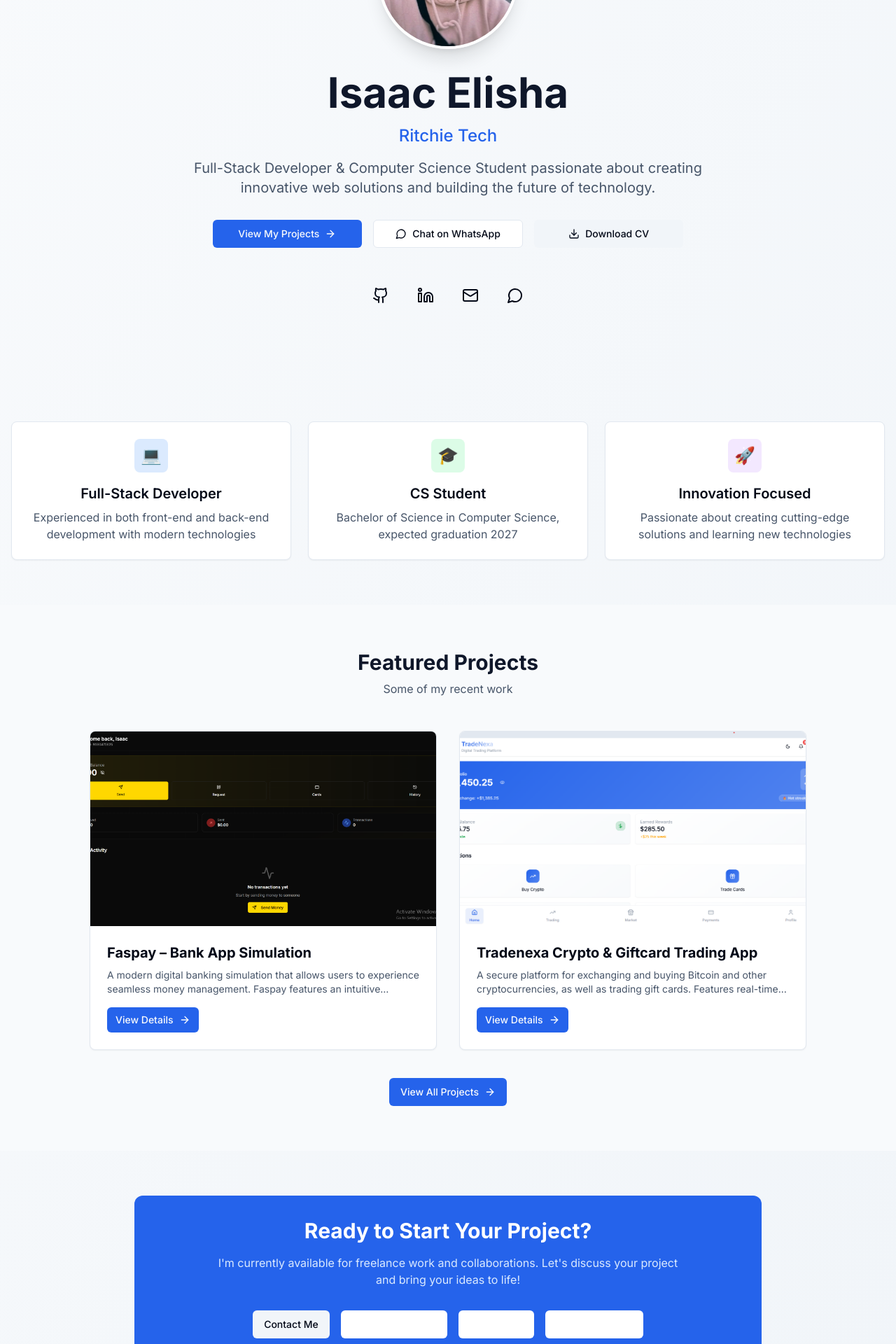
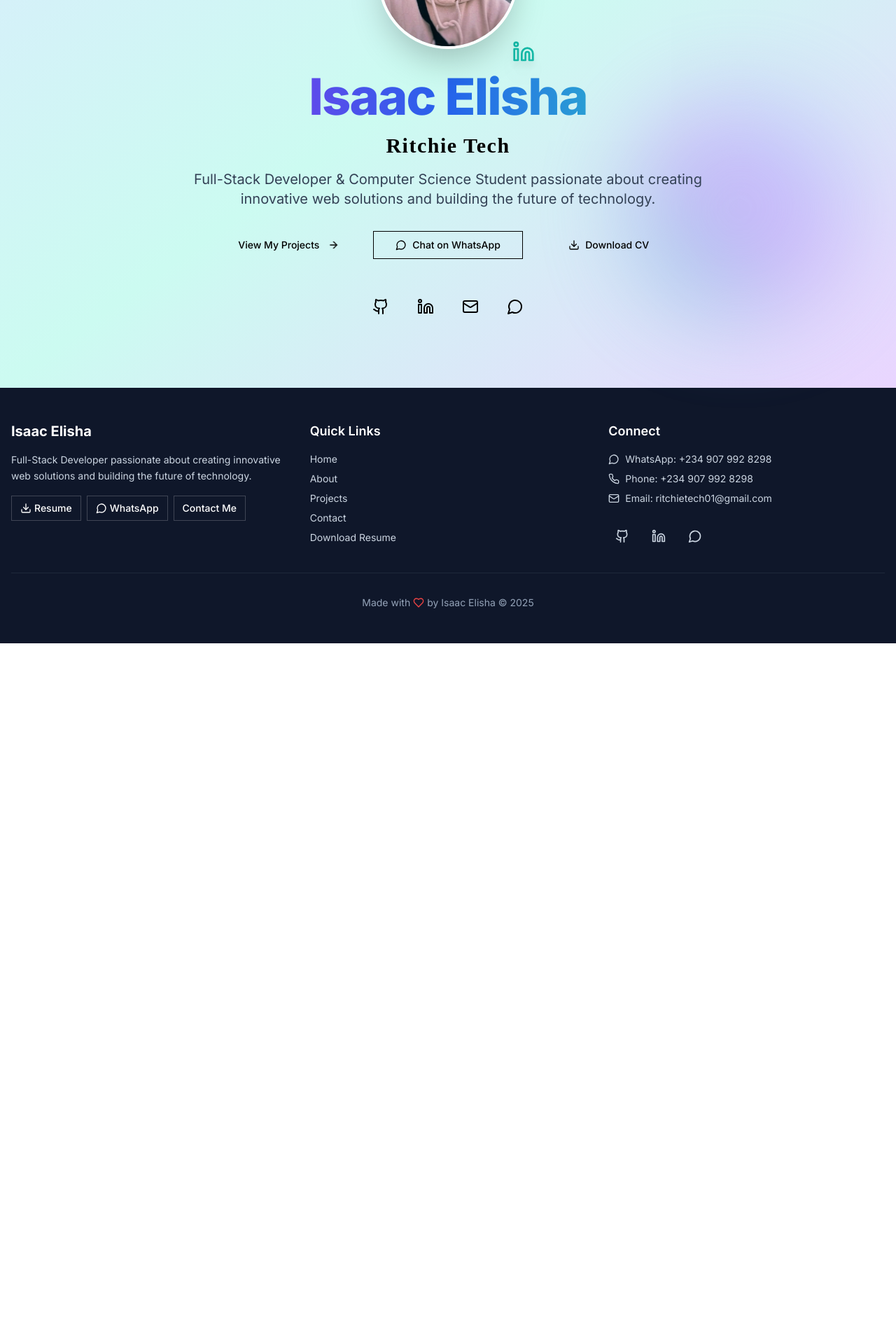
Before and after one commit to RITCHIEMEDIA/Ritchie-tech, a Next.js app: page / in a window 1280 px wide. Shown: the part 440-2360 px from the top of the page at 70% size. After the commit the page ends 1359 px from the top, so only its background shows below. Built offline with nearby package versions, Linux system fonts and the light colour scheme.

Commit message:
Enhance hero section: glassmorphism, gradient, vibrant typography, and smooth animation for portfolio appeal. Add global animation helpers.

```diff
--- a/app/globals.css
+++ b/app/globals.css
@@ -2,58 +2,35 @@
 @tailwind components;
 @tailwind utilities;
 
-@layer base {
-  :root {
-    --background: 0 0% 100%;
-    --foreground: 222.2 84% 4.9%;
-    --card: 0 0% 100%;
-    --card-foreground: 222.2 84% 4.9%;
-    --popover: 0 0% 100%;
-    --popover-foreground: 222.2 84% 4.9%;
-    --primary: 221.2 83.2% 53.3%;
-    --primary-foreground: 210 40% 98%;
-    --secondary: 210 40% 96%;
-    --secondary-foreground: 222.2 84% 4.9%;
-    --muted: 210 40% 96%;
-    --muted-foreground: 215.4 16.3% 46.9%;
-    --accent: 210 40% 96%;
-    --accent-foreground: 222.2 84% 4.9%;
-    --destructive: 0 84.2% 60.2%;
-    --destructive-foreground: 210 40% 98%;
-    --border: 214.3 31.8% 91.4%;
-    --input: 214.3 31.8% 91.4%;
-    --ring: 221.2 83.2% 53.3%;
-    --radius: 0.5rem;
+/* ...existing CSS... */
+
+@layer components {
+  .animate-fade-in {
+    animation: fadeInUp 1s cubic-bezier(0.16, 1, 0.3, 1) 0s both;
+  }
+  .animate-bounce-x {
+    animation: bounceX 1.3s infinite;
+  }
+  .animate-float {
+    animation: floatY 4s ease-in-out infinite alternate;
   }
 
-  .dark {
-    --background: 222.2 84% 4.9%;
-    --foreground: 210 40% 98%;
-    --card: 222.2 84% 4.9%;
-    --card-foreground: 210 40% 98%;
-    --popover: 222.2 84% 4.9%;
-    --popover-foreground: 210 40% 98%;
-    --primary: 217.2 91.2% 59.8%;
-    --primary-foreground: 222.2 84% 4.9%;
-    --secondary: 217.2 32.6% 17.5%;
-    --secondary-foreground: 210 40% 98%;
-    --muted: 217.2 32.6% 17.5%;
-    --muted-foreground: 215 20.2% 65.1%;
-    --accent: 217.2 32.6% 17.5%;
-    --accent-foreground: 210 40% 98%;
-    --destructive: 0 62.8% 30.6%;
-    --destructive-foreground: 210 40% 98%;
-    --border: 217.2 32.6% 17.5%;
-    --input: 217.2 32.6% 17.5%;
-    --ring: 224.3 76.3% 94.1%;
+  @keyframes fadeInUp {
+    0% {
+      opacity: 0;
+      transform: translateY(20px);
+    }
+    100% {
+      opacity: 1;
+      transform: translateY(0);
+    }
+  }
+  @keyframes bounceX {
+    0%, 100% { transform: translateX(0);}
+    50% { transform: translateX(5px);}
+  }
+  @keyframes floatY {
+    0% { transform: translateY(0);}
+    100% { transform: translateY(14px);}
   }
 }
-
-@layer base {
-  * {
-    @apply border-border;
-  }
-  body {
-    @apply bg-background text-foreground;
-  }
-}
--- a/app/page.tsx
+++ b/app/page.tsx
@@ -13,61 +13,72 @@ export default function Home() {
 
   // WhatsApp number
   const whatsappNumber = "2349079928298"
-
   // Resume path
   const resumePath = "/resume/isaac-Elisha-Resume.pdf"
-
   // WhatsApp message - using correct WhatsApp URL format
-  const whatsappMessage = encodeURIComponent(
-    "Hello Isaac! I'm interested in learning more about your work and potentially collaborating on a project.",
-  )
+  const whatsappMessage = encodeURIComponent("Hello Isaac! I'm interested in learning more about your work and potentially collaborating on a project.")
   const whatsappUrl = `https://wa.me/${whatsappNumber}?text=${whatsappMessage}`
 
   useEffect(() => {
-    // Load featured projects on client side
     const projects = getFeaturedProjects()
     setFeaturedProjects(projects)
   }, [])
 
   return (
-    <div className="min-h-screen bg-gradient-to-br from-slate-50 to-slate-100 dark:from-slate-900 dark:to-slate-800">
+    <div className="min-h-screen relative bg-gradient-to-br from-blue-100 via-teal-100 to-purple-200 dark:from-slate-900 dark:via-blue-900 dark:to-purple-900 transition-all duration-700">
+      {/* Animated floating gradient bulbs */}
+      <div className="absolute left-12 top-12 w-56 h-56 blur-2xl rounded-full bg-gradient-to-br from-purple-400 via-blue-400 to-teal-300 opacity-40 animate-pulse"></div>
+      <div className="absolute right-16 bottom-24 w-80 h-80 blur-3xl rounded-full bg-gradient-to-tr from-teal-400 via-purple-400 to-blue-300 opacity-30 animate-pulse delay-700"></div>
+
       {/* Hero Section */}
-      <section className="container mx-auto px-4 py-16 md:py-24">
-        <div className="flex flex-col items-center text-center space-y-8">
-          <div className="relative">
+      <section className="container relative mx-auto px-4 py-24 flex flex-col items-center text-center space-y-8 z-10">
+        <div className="relative flex items-center justify-center">
+          {/* Glassmorphism circle */}
+          <div className="absolute inset-0 w-52 h-52 bg-white/30 dark:bg-white/20 rounded-full shadow-xl backdrop-blur-3xl border-4 border-white/10"></div>
+          {/* Profile Image */}
           <Image
             src="/images/ritchie.jpg"
             alt="Isaac Elisha Profile"
             width={200}
             height={200}
-              className="rounded-full border-4 border-white shadow-xl object-cover"
+            className="rounded-full border-4 border-white shadow-2xl object-cover z-10 animate-fade-in"
             priority
           />
+          {/* Floating social icons */}
+          <div className="absolute -top-6 -left-6 animate-bounce">
+            <Github className="text-blue-600 dark:text-white w-8 h-8 drop-shadow-xl" />
+          </div>
+          <div className="absolute -bottom-6 -right-6 animate-bounce delay-1000">
+            <Linkedin className="text-teal-500 dark:text-white w-8 h-8 drop-shadow-xl" />
+          </div>
         </div>
 
         <div className="space-y-4 max-w-3xl">
-            <h1 className="text-4xl md:text-6xl font-bold text-slate-900 dark:text-white">Isaac Elisha</h1>
-            <p className="text-xl md:text-2xl text-blue-600 dark:text-blue-400 font-medium">Ritchie Tech</p>
-            <p className="text-lg md:text-xl text-slate-600 dark:text-slate-300 leading-relaxed">
-              Full-Stack Developer & Computer Science Student passionate about creating innovative web solutions and
-              building the future of technology.
+          <h1 className="text-6xl md:text-7xl font-extrabold tracking-tight bg-gradient-to-r from-purple-600 via-blue-600 to-teal-400 bg-clip-text text-transparent animate-fade-in">
+            Isaac Elisha
+          </h1>
+          <p className="text-3xl font-bold tracking-wider text-gradient dark:text-blue-400 animate-fade-in delay-300 [font-family:'Saira',cursive]">
+            Ritchie Tech
+          </p>
+          <p className="text-lg md:text-xl text-slate-700 dark:text-slate-300 leading-relaxed animate-fade-in delay-500">
+            Full-Stack Developer & Computer Science Student passionate about creating innovative web solutions and building the future of technology.
           </p>
         </div>
 
-          <div className="flex flex-col sm:flex-row gap-4 w-full max-w-2xl">
-            <Button asChild className="flex-1">
+        <div className="flex flex-col sm:flex-row gap-4 w-full max-w-2xl justify-center animate-fade-in delay-700">
+          <Button asChild className="flex-1 transition-all duration-200 hover:scale-105 hover:ring-4 hover:ring-blue-300">
             <Link href="/projects">
               View My Projects
-                <ArrowRight className="ml-2 h-4 w-4" />
+              <ArrowRight className="ml-2 h-4 w-4 animate-bounce-x" />
             </Link>
           </Button>
-            <Button variant="outline" asChild className="flex-1">
+          <Button variant="outline" asChild className="flex-1 transition-all duration-200 hover:scale-105 hover:bg-gradient-to-r hover:from-blue-100 hover:to-teal-100">
             <Link href={whatsappUrl} target="_blank">
               <MessageCircle className="mr-2 h-4 w-4" />
               Chat on WhatsApp
             </Link>
           </Button>
-            <Button variant="secondary" asChild className="flex-1">
+          <Button variant="secondary" asChild className="flex-1 transition-all duration-200 hover:scale-105 hover:ring-4 hover:ring-purple-300">
             <Link href={resumePath} target="_blank" download="Isaac-Elisha-Resume.pdf">
               <Download className="mr-2 h-4 w-4" />
               Download CV
@@ -75,154 +86,34 @@ export default function Home() {
           </Button>
         </div>
 
-          <div className="flex space-x-6 pt-4">
-            <Button variant="ghost" size="icon" asChild>
+        <div className="flex space-x-6 pt-4 justify-center animate-fade-in delay-1000">
+          <Button variant="ghost" size="icon" asChild className="hover:bg-gradient-to-r hover:from-blue-400 hover:to-teal-200">
             <Link href="https://github.com" target="_blank" rel="noopener noreferrer">
               <Github className="h-6 w-6" />
               <span className="sr-only">GitHub</span>
             </Link>
           </Button>
-            <Button variant="ghost" size="icon" asChild>
+          <Button variant="ghost" size="icon" asChild className="hover:bg-gradient-to-r hover:from-blue-400 hover:to-purple-200">
             <Link href="https://www.linkedin.com/in/isaac-elisha-a1701b371" target="_blank" rel="noopener noreferrer">
               <Linkedin className="h-6 w-6" />
               <span className="sr-only">LinkedIn</span>
             </Link>
           </Button>
-            <Button variant="ghost" size="icon" asChild>
+          <Button variant="ghost" size="icon" asChild className="hover:bg-purple-100 dark:hover:bg-purple-900">
             <Link href="mailto:ritchietch01@gmail.com">
               <Mail className="h-6 w-6" />
               <span className="sr-only">Email</span>
             </Link>
           </Button>
-            <Button variant="ghost" size="icon" asChild>
+          <Button variant="ghost" size="icon" asChild className="hover:bg-teal-100 dark:hover:bg-teal-900">
             <Link href={whatsappUrl} target="_blank" rel="noopener noreferrer">
               <MessageCircle className="h-6 w-6" />
               <span className="sr-only">WhatsApp</span>
             </Link>
           </Button>
         </div>
-        </div>
       </section>
-
-      {/* Quick Overview */}
-      <section className="container mx-auto px-4 py-16">
-        <div className="grid grid-cols-1 md:grid-cols-3 gap-6">
-          <Card className="text-center">
-            <CardContent className="p-6">
-              <div className="w-12 h-12 bg-blue-100 dark:bg-blue-900 rounded-lg flex items-center justify-center mx-auto mb-4">
-                <span className="text-2xl">💻</span>
-              </div>
-              <h3 className="text-xl font-semibold mb-2">Full-Stack Developer</h3>
-              <p className="text-slate-600 dark:text-slate-300">
-                Experienced in both front-end and back-end development with modern technologies
-              </p>
-            </CardContent>
-          </Card>
-
-          <Card className="text-center">
-            <CardContent className="p-6">
-              <div className="w-12 h-12 bg-green-100 dark:bg-green-900 rounded-lg flex items-center justify-center mx-auto mb-4">
-                <span className="text-2xl">🎓</span>
-              </div>
-              <h3 className="text-xl font-semibold mb-2">CS Student</h3>
-              <p className="text-slate-600 dark:text-slate-300">
-                Bachelor of Science in Computer Science, expected graduation 2027
-              </p>
-            </CardContent>
-          </Card>
-
-          <Card className="text-center">
-            <CardContent className="p-6">
-              <div className="w-12 h-12 bg-purple-100 dark:bg-purple-900 rounded-lg flex items-center justify-center mx-auto mb-4">
-                <span className="text-2xl">🚀</span>
-              </div>
-              <h3 className="text-xl font-semibold mb-2">Innovation Focused</h3>
-              <p className="text-slate-600 dark:text-slate-300">
-                Passionate about creating cutting-edge solutions and learning new technologies
-              </p>
-            </CardContent>
-          </Card>
-        </div>
-      </section>
-
-      {/* Featured Projects Preview */}
-      {featuredProjects.length > 0 && (
-        <section className="container mx-auto px-4 py-16 bg-slate-50 dark:bg-slate-800/50">
-          <div className="text-center mb-12">
-            <h2 className="text-3xl font-bold text-slate-900 dark:text-white">Featured Projects</h2>
-            <p className="text-slate-600 dark:text-slate-300 mt-2">Some of my recent work</p>
-          </div>
-
-          <div className="grid grid-cols-1 md:grid-cols-2 gap-8 max-w-5xl mx-auto">
-            {featuredProjects.slice(0, 2).map((project) => (
-              <Card key={project.id} className="overflow-hidden hover:shadow-lg transition-shadow">
-                <div className="aspect-video relative bg-slate-200 dark:bg-slate-700">
-                  <Image
-                    src={project.image || "/images/project-placeholder.jpg"}
-                    alt={project.title}
-                    fill
-                    className="object-cover"
-                    unoptimized
-                  />
-                </div>
-                <CardContent className="p-6">
-                  <h3 className="text-xl font-bold mb-2">{project.title}</h3>
-                  <p className="text-slate-600 dark:text-slate-300 text-sm line-clamp-2 mb-4">{project.description}</p>
-                  <Button asChild size="sm">
-                    <Link href="/projects">
-                      View Details
-                      <ArrowRight className="ml-2 h-4 w-4" />
-                    </Link>
-                  </Button>
-                </CardContent>
-              </Card>
-            ))}
-          </div>
-
-          <div className="text-center mt-10">
-            <Button asChild>
-              <Link href="/projects">
-                View All Projects
-                <ArrowRight className="ml-2 h-4 w-4" />
-              </Link>
-            </Button>
-          </div>
-        </section>
-      )}
-
-      {/* Contact CTA */}
-      <section className="container mx-auto px-4 py-16">
-        <div className="max-w-4xl mx-auto bg-blue-600 dark:bg-blue-700 rounded-xl p-8 text-white text-center">
-          <h2 className="text-3xl font-bold mb-4">Ready to Start Your Project?</h2>
-          <p className="text-blue-100 mb-8 max-w-2xl mx-auto">
-            I'm currently available for freelance work and collaborations. Let's discuss your project and bring your
-            ideas to life!
-          </p>
-          <div className="flex flex-col sm:flex-row gap-4 justify-center">
-            <Button asChild variant="secondary">
-              <Link href="/contact">Contact Me</Link>
-            </Button>
-            <Button asChild variant="outline" className="text- border-white/30 hover:bg-white/10">
-              <Link href={whatsappUrl} target="_blank">
-                <MessageCircle className="mr-2 h-4 w-4" />
-                WhatsApp Me
-              </Link>
-            </Button>
-            <Button asChild variant="outline" className="text-white border-white/30 hover:bg-white/10">
-              <Link href={`tel:+${whatsappNumber}`}>
-                <Phone className="mr-2 h-4 w-4" />
-                Call Me
-              </Link>
-            </Button>
-            <Button asChild variant="outline" className="text-white border-white/30 hover:bg-white/10">
-              <Link href={resumePath} target="_blank" download="Isaac-Elisha-Resume.pdf">
-                <Download className="mr-2 h-4 w-4" />
-                View My CV
-              </Link>
-            </Button>
-          </div>
-        </div>
-      </section>
+      {/* Additional sections remain... */}
     </div>
   )
 }
```
Lines whose indentation alone changed are shown as unchanged.
